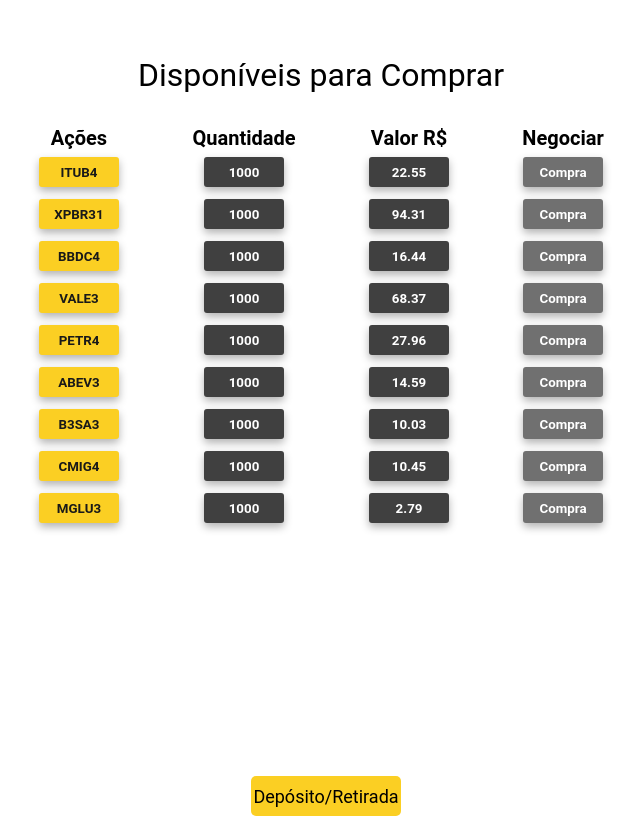
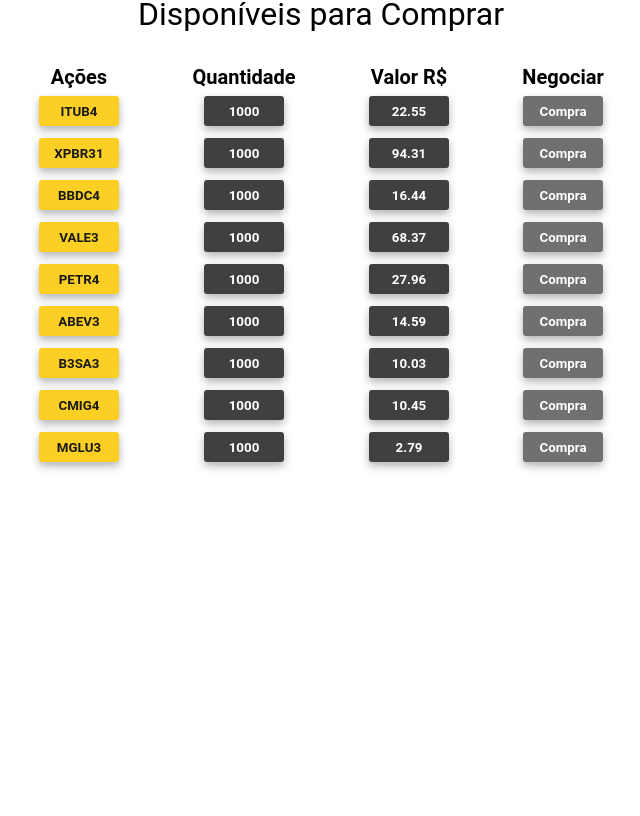
Before and after one commit to AmorimTorres/xp-app, a React (Create React App) app: page /investimentos in a window 1280 px wide. Shown: the part 227-1043 px from the top of the page, without its empty margins (319-959 px from the left). After the commit the page ends 922 px from the top, so only its background shows below. Built offline with nearby package versions, Linux system fonts and the light colour scheme.

Commit message:
REFAC: remove account button

```diff
--- a/src/Pages/Shares/Shares.jsx
+++ b/src/Pages/Shares/Shares.jsx
@@ -1,8 +1,7 @@
 import React from 'react';
-import { NavLink } from 'react-router-dom';
 import Header from '../../Components/Header/Header';
 import MarketShares from '../../Components/StockMarket/StockMarket';
-import UserShares from '../../Components/UserShares';
+import UserShares from '../../Components/UserShares/UserShares';
 import * as C from './styles';
 
 function Shares() {
@@ -12,11 +11,6 @@
         <Header />
         <UserShares />
         <MarketShares />
-        <NavLink to="/conta">
-          <button className="account-button" type="button" aria-label="go-to-account-button">
-            Depósito/Retirada
-          </button>
-        </NavLink>
       </C.Content>
     </C.Container>
   );
```
